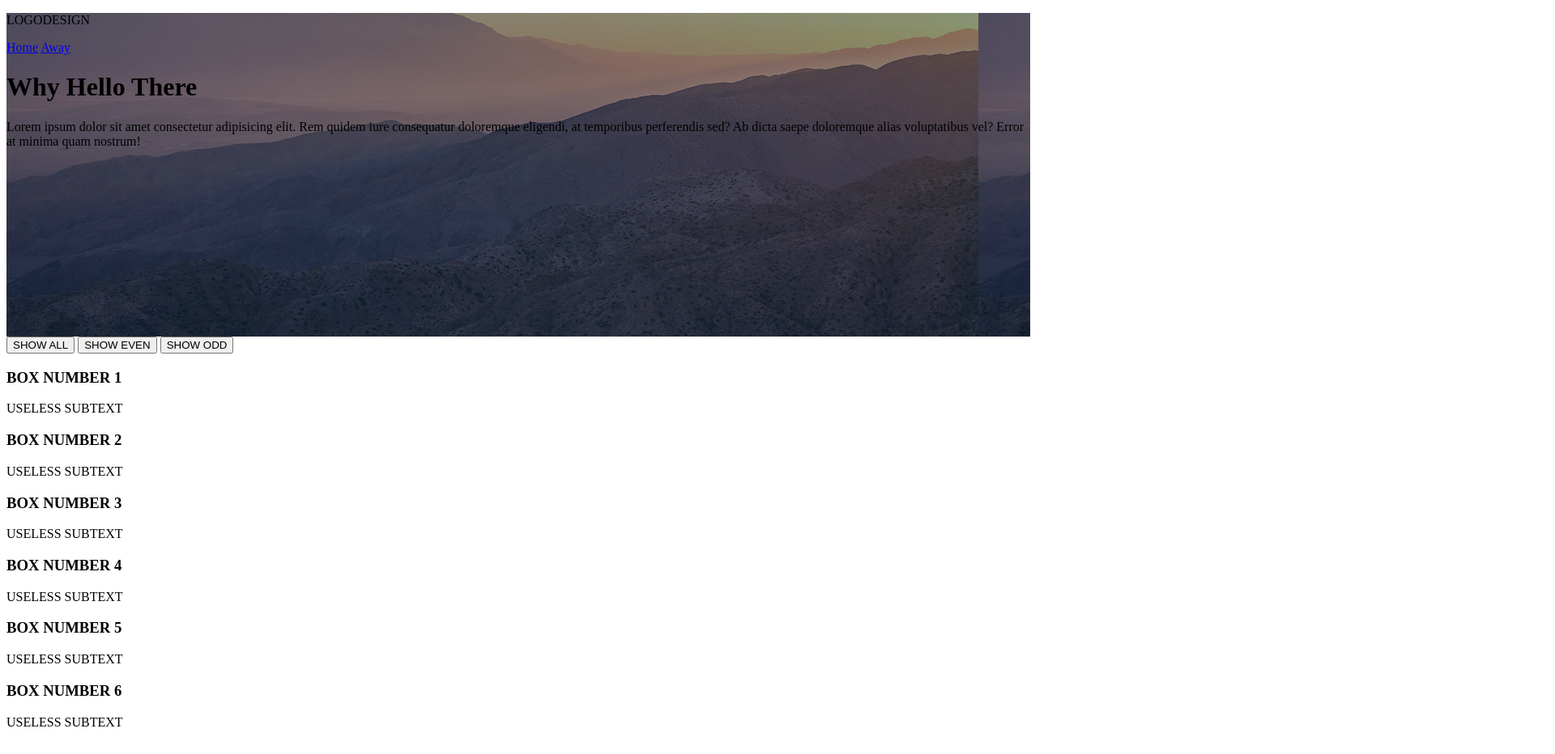
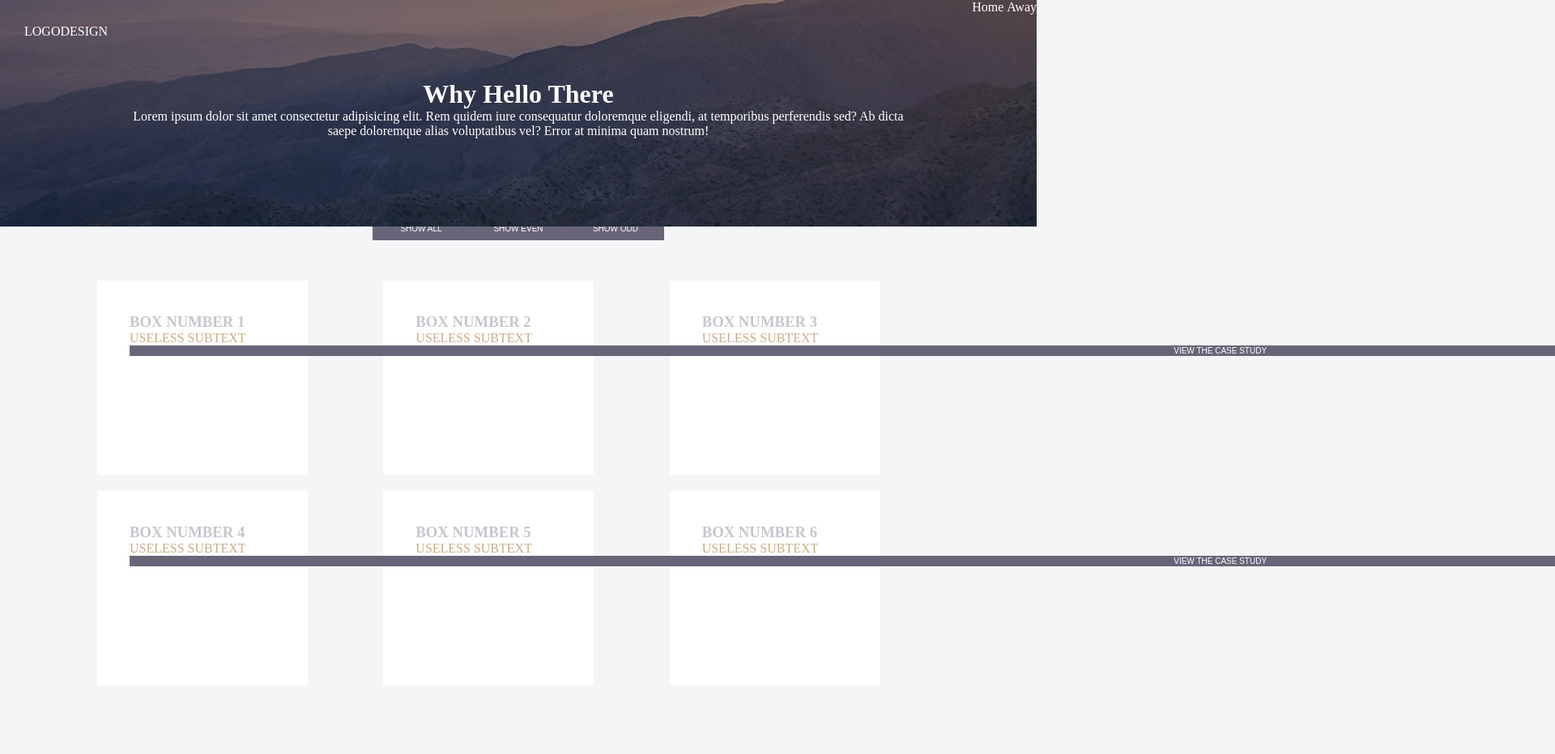
Before and after one commit to northross/frontend-design, a plain HTML site: page index.html in a window 1280 px wide. Shown: the top 932 px of the page at 81% size, 1920 px wide, since content can reach past the window. Drawn offline with Linux system fonts and the light colour scheme.

Commit message:
build more html with classes and added some styling

```diff
--- a/index.html
+++ b/index.html
@@ -7,46 +7,59 @@
     <title>Bonfire Challenge</title>
   </head>
   <body>
-    <div class="hero">
-      <p>LOGO<span>DESIGN</span></p>
-      <a href="#">Home</a>
-      <a href="#">Away</a>
-      <h1>Why Hello There</h1>
-      <p>
-        Lorem ipsum dolor sit amet consectetur adipisicing elit. Rem quidem iure
-        consequatur doloremque eligendi, at temporibus perferendis sed? Ab dicta
-        saepe doloremque alias voluptatibus vel? Error at minima quam nostrum!
-      </p>
-    </div>
-    <div>
+    <header class="hero">
+      <p class="logo-design">LOGO<span>DESIGN</span></p>
+      <nav>
+        <ul>
+          <li><a href="#">Home</a></li>
+          <li><a href="#">Away</a></li>
+        </ul>
+      </nav>
+      <div class="hero-text">
+        <h1>Why Hello There</h1>
+        <p>
+          Lorem ipsum dolor sit amet consectetur adipisicing elit. Rem quidem
+          iure consequatur doloremque eligendi, at temporibus perferendis sed?
+          Ab dicta saepe doloremque alias voluptatibus vel? Error at minima quam
+          nostrum!
+        </p>
+      </div>
+    </header>
+    <div class="btn-container">
       <button class="btn show-all">SHOW ALL</button>
       <button class="btn show-even">SHOW EVEN</button>
       <button class="btn show-odd">SHOW ODD</button>
     </div>
-    <div>
+    <div class="box-container">
       <div class="odd box">
-        <h3>BOX NUMBER 1</h3>
-        <p>USELESS SUBTEXT</p>
+        <h3 class="box-h">BOX NUMBER 1</h3>
+        <p class="box-p">USELESS SUBTEXT</p>
+        <button class="btn-box">VIEW THE CASE STUDY</button>
       </div>
       <div class="even box">
-        <h3>BOX NUMBER 2</h3>
-        <p>USELESS SUBTEXT</p>
+        <h3 class="box-h">BOX NUMBER 2</h3>
+        <p class="box-p">USELESS SUBTEXT</p>
+        <button class="btn-box">VIEW THE CASE STUDY</button>
       </div>
       <div class="odd box">
-        <h3>BOX NUMBER 3</h3>
-        <p>USELESS SUBTEXT</p>
+        <h3 class="box-h">BOX NUMBER 3</h3>
+        <p class="box-p">USELESS SUBTEXT</p>
+        <button class="btn-box">VIEW THE CASE STUDY</button>
       </div>
       <div class="even box">
-        <h3>BOX NUMBER 4</h3>
-        <p>USELESS SUBTEXT</p>
+        <h3 class="box-h">BOX NUMBER 4</h3>
+        <p class="box-p">USELESS SUBTEXT</p>
+        <button class="btn-box">VIEW THE CASE STUDY</button>
       </div>
       <div class="odd box">
-        <h3>BOX NUMBER 5</h3>
-        <p>USELESS SUBTEXT</p>
+        <h3 class="box-h">BOX NUMBER 5</h3>
+        <p class="box-p">USELESS SUBTEXT</p>
+        <button class="btn-box">VIEW THE CASE STUDY</button>
       </div>
       <div class="even box">
-        <h3>BOX NUMBER 6</h3>
-        <p>USELESS SUBTEXT</p>
+        <h3 class="box-h">BOX NUMBER 6</h3>
+        <p class="box-p">USELESS SUBTEXT</p>
+        <button class="btn-box">VIEW THE CASE STUDY</button>
       </div>
     </div>
   </body>
--- a/styles/style.scss
+++ b/styles/style.scss
@@ -1,5 +1,118 @@
+$white: rgb(255, 255, 255);
+$btn-gray: rgb(105, 101, 121);
+$btn-canary: rgb(252, 235, 202);
+$background: rgba(239, 241, 245, 0.7);
+$box-h: rgb(196, 199, 204);
+$box-p: rgb(204, 171, 131);
+
+* {
+  margin: 0;
+}
+
+body {
+  box-sizing: border-box;
+  background-color: $background;
+}
+
 .hero {
   background-image: url('../assets/bg_mtns.jpg');
+  background-repeat: no-repeat;
+  background-size: cover;
+  background-position: center;
   width: 100%;
-  height: 50vh;
+  height: 35vh;
+  color: $white;
+  position: relative;
 }
+
+.hero-text {
+  text-align: center;
+  position: absolute;
+  top: 35%;
+  left: auto;
+  padding: 0 150px;
+}
+
+nav ul {
+  float: right;
+  list-style-type: none;
+}
+
+li {
+  display: inline-block;
+}
+
+a {
+  text-decoration: none;
+  color: $white;
+}
+
+.logo-design {
+  // margin-top: 15px;
+  position: absolute;
+  top: 30px;
+  left: 30px;
+}
+
+.btn-container {
+  display: flex;
+  justify-content: center;
+  align-items: center;
+  margin: -13px auto 50px auto;
+  z-index: 10;
+}
+
+.btn {
+  height: 30px;
+  width: 120px;
+  border: none;
+  font-size: 10px;
+  padding: 0;
+  margin: 0;
+  color: $white;
+  background: $btn-gray;
+}
+
+.box-container {
+  margin: 85px 120px;
+  display: grid;
+  grid-template-columns: repeat(3, 1fr);
+  grid-gap: 20px;
+  margin-top: 20px;
+  // justify-content: space-around;
+  // flex-direction: row;
+  justify-content: center;
+  // align-items: center;
+}
+
+.box {
+  cursor: pointer;
+  display: inline-block;
+  flex-flow: column wrap;
+  padding: 40px 40px 20px 40px;
+  border: none;
+  border-radius: 2px;
+  width: 180px;
+  min-height: 180px;
+  background-color: $white;
+  // margin: 20px;
+  justify-content: center;
+  align-items: center;
+}
+
+.box-h {
+  color: $box-h;
+}
+
+.box-p {
+  color: $box-p;
+}
+
+.btn-box {
+  position: absolute;
+  width: 100%;
+  font-size: 10px;
+  border: none;
+  background-color: $btn-gray;
+  color: $white;
+}
```
Also changed, not shown: styles/style.css, 1 other file.
